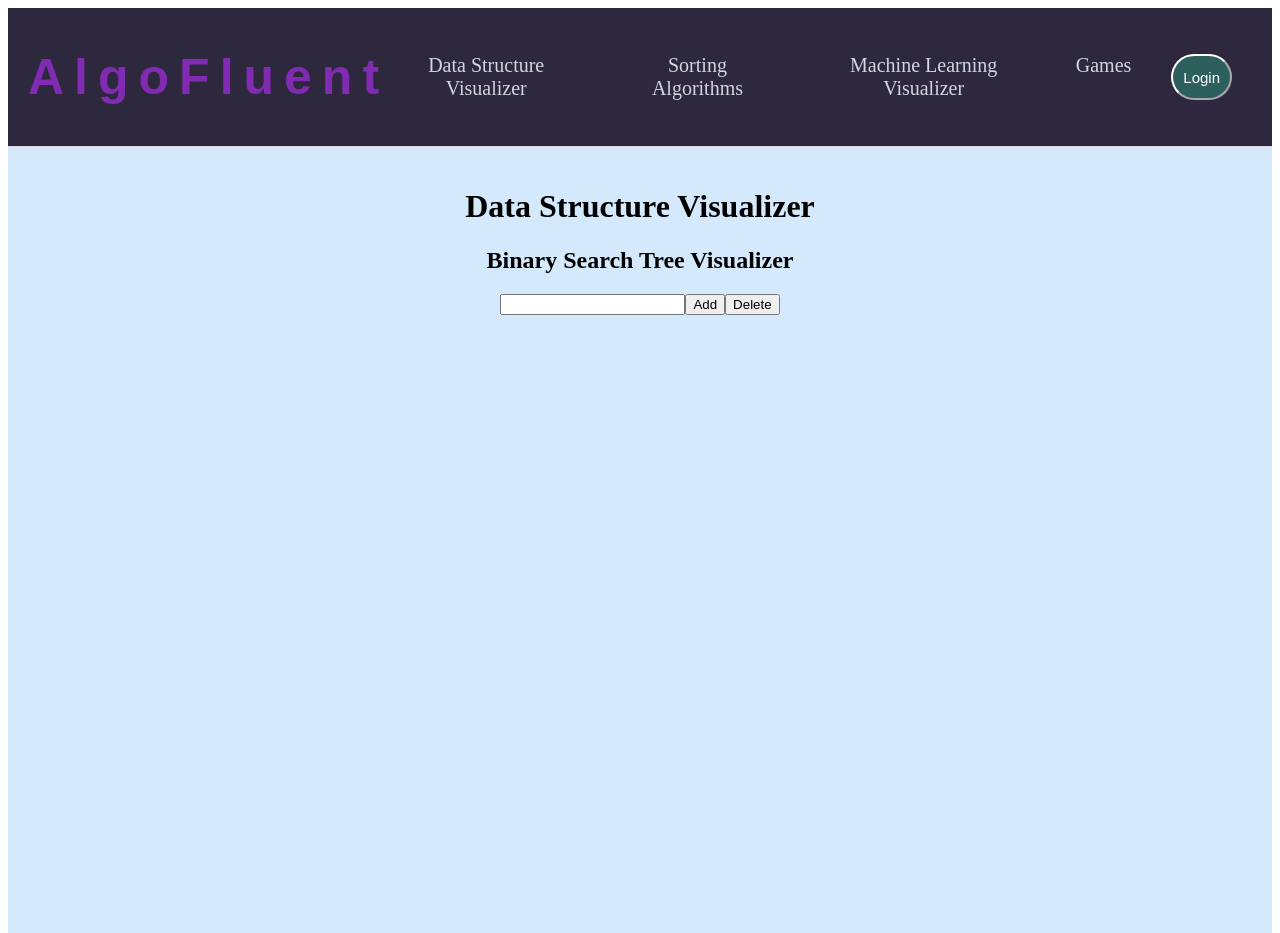
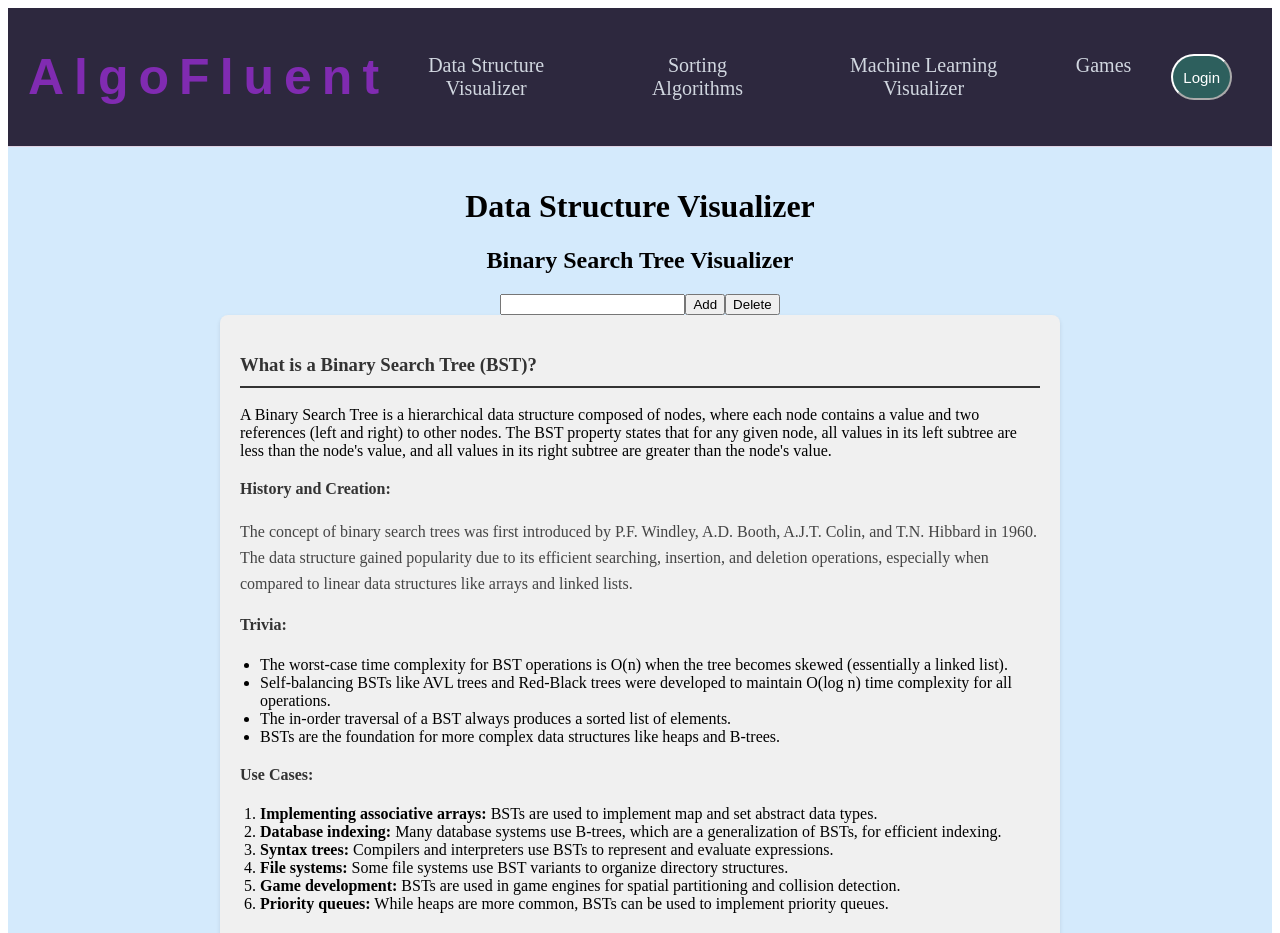
Before and after one commit to darsh175223/Algo-Fluent-Website, a React (Create React App) app in the folder frontend/: page /apricot in a window 1280 px wide. Shown: the top 933 px of the page. Built offline with nearby package versions, Linux system fonts and the light colour scheme.

Commit message:
added explanations for BST's

```diff
--- a/frontend/src/components/BSTVisualizer.js
+++ b/frontend/src/components/BSTVisualizer.js
@@ -61,6 +61,40 @@ const BSTVisualizer = () => {
       <div className="tree-container">
         {bst.root && <TreeNode node={bst.root} highlighted={highlightedNode} />}
       </div>
+
+      <div className="bst-explanation" style={{ marginTop: 20, textAlign: 'left', maxWidth: '800px', margin: '0 auto', padding: '20px', backgroundColor: '#f0f0f0', borderRadius: '8px', boxShadow: '0 2px 4px rgba(0,0,0,0.1)' }}>
+        <h3 style={{ color: '#333', borderBottom: '2px solid #333', paddingBottom: '10px' }}>What is a Binary Search Tree (BST)?</h3>
+        <p>
+          A Binary Search Tree is a hierarchical data structure composed of nodes, where each node contains a value and two references (left and right) to other nodes. The BST property states that for any given node, all values in its left subtree are less than the node's value, and all values in its right subtree are greater than the node's value.
+        </p>
+
+        <h4 style={{ color: '#333', marginTop: '20px' }}>History and Creation:</h4>
+        <p style={{ lineHeight: '1.6', color: '#444' }}>
+          The concept of binary search trees was first introduced by P.F. Windley, A.D. Booth, A.J.T. Colin, and T.N. Hibbard in 1960. The data structure gained popularity due to its efficient searching, insertion, and deletion operations, especially when compared to linear data structures like arrays and linked lists.
+        </p>
+
+        <h4 style={{ color: '#333', marginTop: '20px' }}>Trivia:</h4>
+        <ul style={{ paddingLeft: '20px', marginBottom: '15px' }}>
+          <li>The worst-case time complexity for BST operations is O(n) when the tree becomes skewed (essentially a linked list).</li>
+          <li>Self-balancing BSTs like AVL trees and Red-Black trees were developed to maintain O(log n) time complexity for all operations.</li>
+          <li>The in-order traversal of a BST always produces a sorted list of elements.</li>
+          <li>BSTs are the foundation for more complex data structures like heaps and B-trees.</li>
+        </ul>
+
+        <h4 style={{ color: '#333', marginTop: '20px' }}>Use Cases:</h4>
+        <ol style={{ paddingLeft: '20px' }}>
+          <li><strong>Implementing associative arrays:</strong> BSTs are used to implement map and set abstract data types.</li>
+          <li><strong>Database indexing:</strong> Many database systems use B-trees, which are a generalization of BSTs, for efficient indexing.</li>
+          <li><strong>Syntax trees:</strong> Compilers and interpreters use BSTs to represent and evaluate expressions.</li>
+          <li><strong>File systems:</strong> Some file systems use BST variants to organize directory structures.</li>
+          <li><strong>Game development:</strong> BSTs are used in game engines for spatial partitioning and collision detection.</li>
+          <li><strong>Priority queues:</strong> While heaps are more common, BSTs can be used to implement priority queues.</li>
+        </ol>
+
+        <p style={{ lineHeight: '1.6', color: '#444', marginTop: '15px' }}>
+          Binary Search Trees offer a good balance between fast search, insertion, and deletion operations. However, their performance can degrade in certain scenarios, leading to the development of more advanced tree structures. Understanding BSTs is crucial for grasping more complex tree-based data structures and algorithms.
+        </p>
+      </div>
     </div>
   );
 };
```
